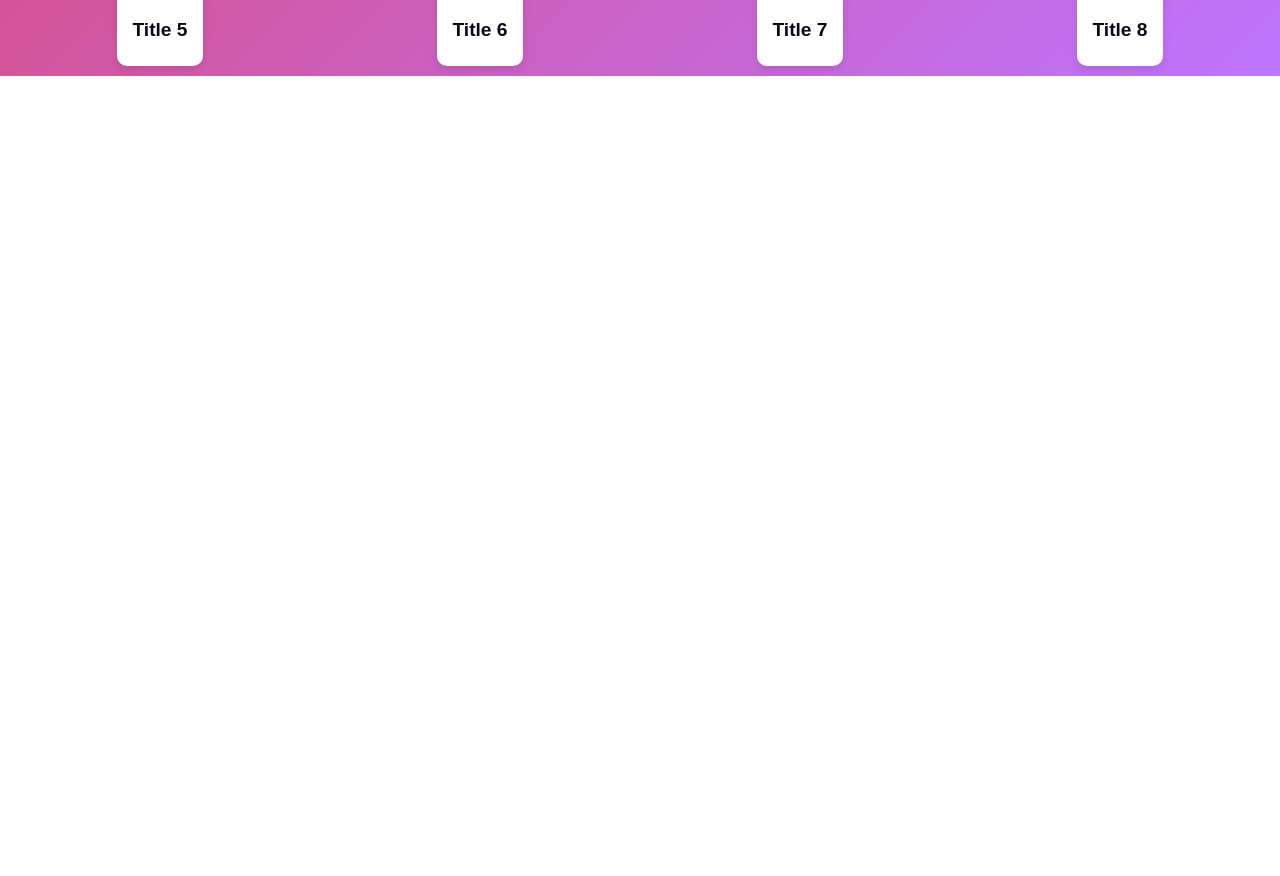
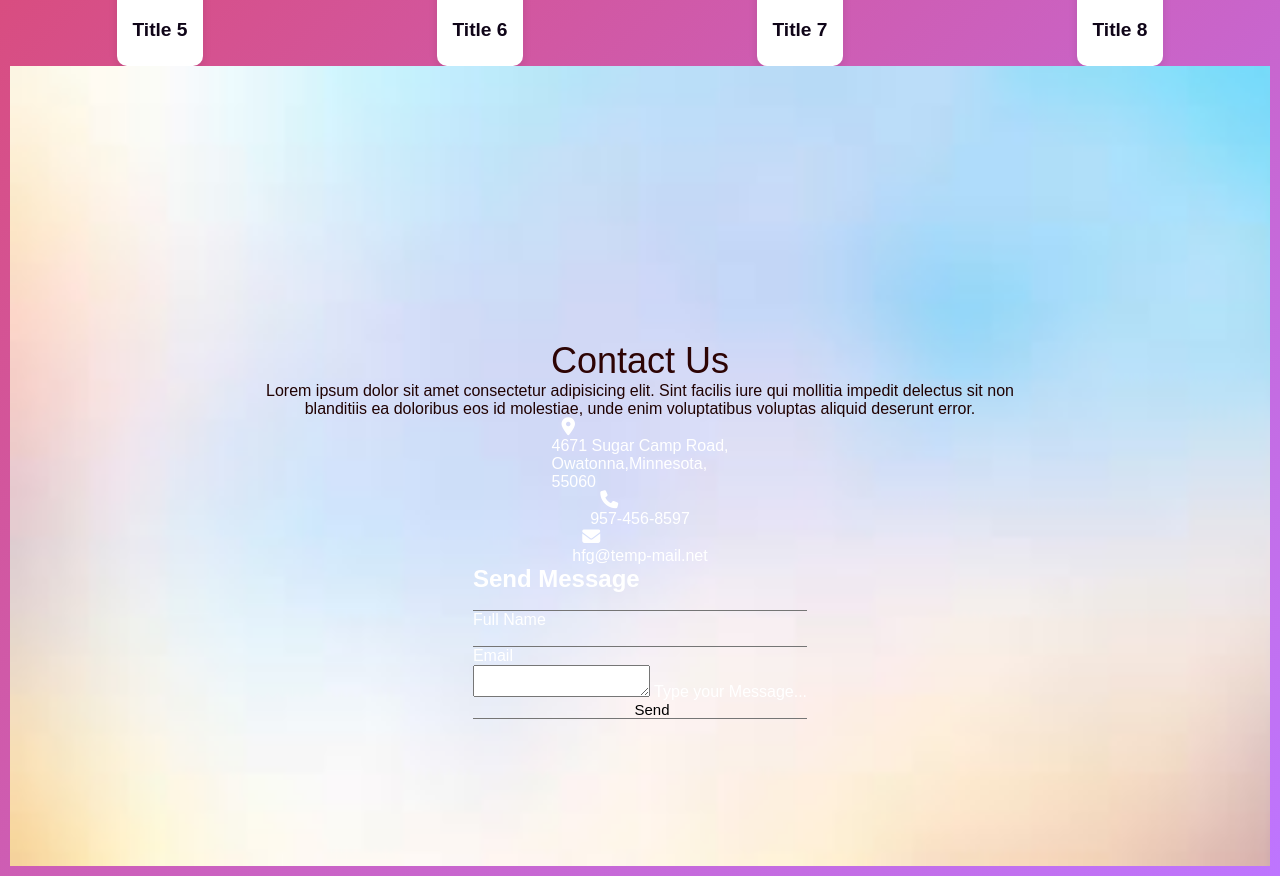
Before and after one commit to bhumiip06/T-shirt-Designing-project, a PHP site: page / in a window 1280 px wide. Shown: the part 1283-2159 px from the top of the page. Before the commit the page ends 1359 px from the top, so only its background shows below. Run offline with PHP 8.4, Linux system fonts and the light colour scheme.

Commit message:
contact us page

```diff
--- a/index.html
+++ b/index.html
@@ -95,5 +95,52 @@
         </div>
       </div>
     </div>
+    <section class="contact">
+    <div class="content">
+      <h2>Contact Us</h2>
+      <p>Lorem ipsum dolor sit amet consectetur adipisicing elit. Sint facilis iure qui mollitia impedit delectus sit non blanditiis ea doloribus eos id molestiae, unde enim voluptatibus voluptas aliquid deserunt error.</p>
+    </div>
+      <div class="contactInfo">
+          <div class="icon"><i class="fa-solid fa-location-dot"></i></div>
+          <div class="text">
+            <h3><Address></h3>
+              <p>4671 Sugar Camp Road,<br>Owatonna,Minnesota,<br>55060</p>
+          </div>
+        </div>
+        <div class="box">
+          <div class="icon"><i class="fa-solid fa-phone" aria-hidden="true"></i></div>
+          <div class="text">
+            <h3><Phone></h3>
+              <p>957-456-8597</p>
+        </div>
+      </div>
+      <div class="box">
+        <div class="icon"><i class="fa-solid fa-envelope" aria-hidden="true"></i></div>
+        <div class="text">
+          <h3><Email></h3>
+            <p>hfg@temp-mail.net</p>
+            </div>
+     </div>
+     <div class="contact-form">
+      <form>
+        <h2>Send Message</h2>
+        <div class="input-box">
+          <input type="text" name="" required="required">
+          <span>Full Name</span>
+        </div>
+        <div class="input-box">
+          <input type="text" name="" required="required">
+          <span>Email</span>
+        </div>
+        <div class="input-box">
+          <textarea required="required"></textarea>
+          <span>Type your Message...</span>
+        </div>
+        <div class="input-box">
+          <input type="submit" name="" value="Send">
+        </div>
+      </form>
+     </div>
+</section>
 </body>
 </html>
--- a/style.css
+++ b/style.css
@@ -197,10 +197,108 @@ body{
     color:#555;
 }
 
+/*Contact form */
+/*{
+    margin: 0;
+    padding:0;
+
+    font-family:'poppins',sans-serif;
+}*/
+.contact{
+    position:relative;
+    min-height: 100vh;
+   /* padding: 50px 100px;*/
+    display: flex;
+    justify-content: center;
+    align-items: center;
+    flex-direction: column;
+    background: url(bb.jpg);
+    background-size: cover;
+}
+.contact .content{
+    max-width: 800px;
+    text-align: center;
+}
+.contact .content h2{
+    font-size: 36px;
+    font-weight: 500;
+    color: #2d0404;
+}
+.contact .content p{
+    font-weight: 300;
+    color: #200202;
+}
+.container{
+    width: 100%;
+    display: flex;
+    justify-content: center;
+    align-items: center;
+    margin-top: 30px;
+}
+.container .contactInfo{
+    width: 50%;
+    display: flex;
+    flex-direction: column;
+}
+.container .contactInfo .box{
+    position: relative;
+    padding: 20px;
+    display: flex;
+}
+.container .contactInfo .box .icon{
+    min-width: 60px;
+    height: 60px;
+    background: #2b020b lack;;
+    /*display: flex;*/
+    justify-content: center;
+    align-items: center;
+    border-radius: 50%;
+    font-size: 22px;
+}
+.container .contactInfo .box .icons .text{
+   /* display: flex;*/
+    margin-left: 20px;
+    font-size: 16px;
+    color: #a41fb3;
+    flex-direction: column;
+    font-weight: 300;
+}
+.container .contactInfo .box .icons .text h3{
+    font-weight: 500;
+    color: #00bcd4;
+}
+.contactForm{
+    width: 40%;
+    padding: 40px;
+    background: #333;
+}
+.contactForm h2{
+    font-size: 300px;
+    color: #333;
+    font-weight: 500;
+}
+
+.contactForm .inputBox{
+    position: relative;
+    width: 100%;
+    margin-top: 100px;
+}
+.contactForm .inputBox input,
+.contactForm .inputBox textarea{
+    width: 100%;
+    padding: 5px 0;
+    font-size: 16px;
+    margin: 10px 0;
+    border: none;
+    border-bottom: 2px solid #333;
+    outline: none;
+    resize: none;
+}
+
 /*Login and signup form */
 
 .container{
-     background: #fff;
+     background: #ffffff;
     /*background: linear-gradient(135deg, #e0eafc, #68a0f0);*/
     width: 450px;
     padding: 1.5rem;
```
Also changed, not shown: bb.jpg (added), bg.jpg (added), jk.jpg (added).
